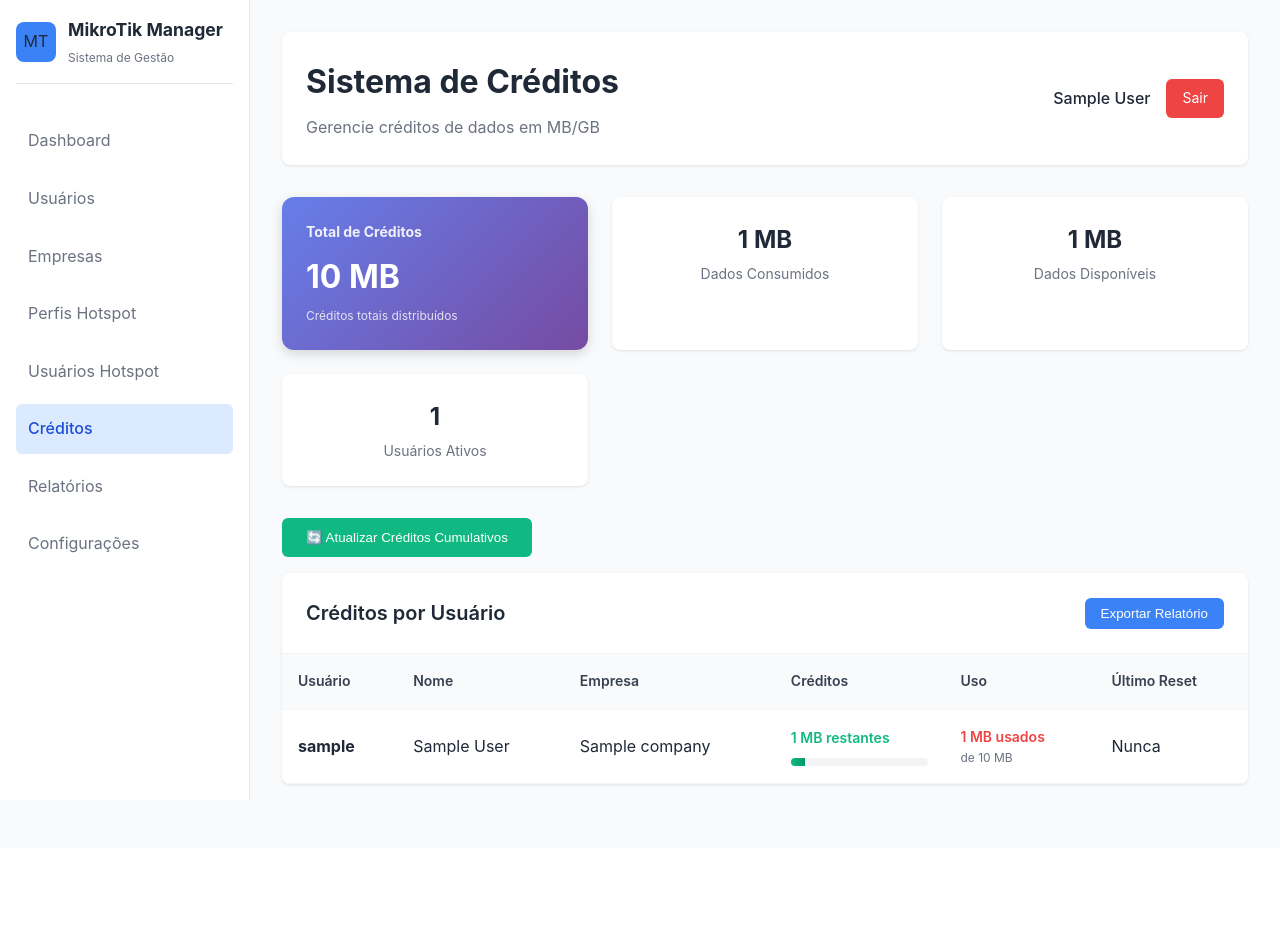
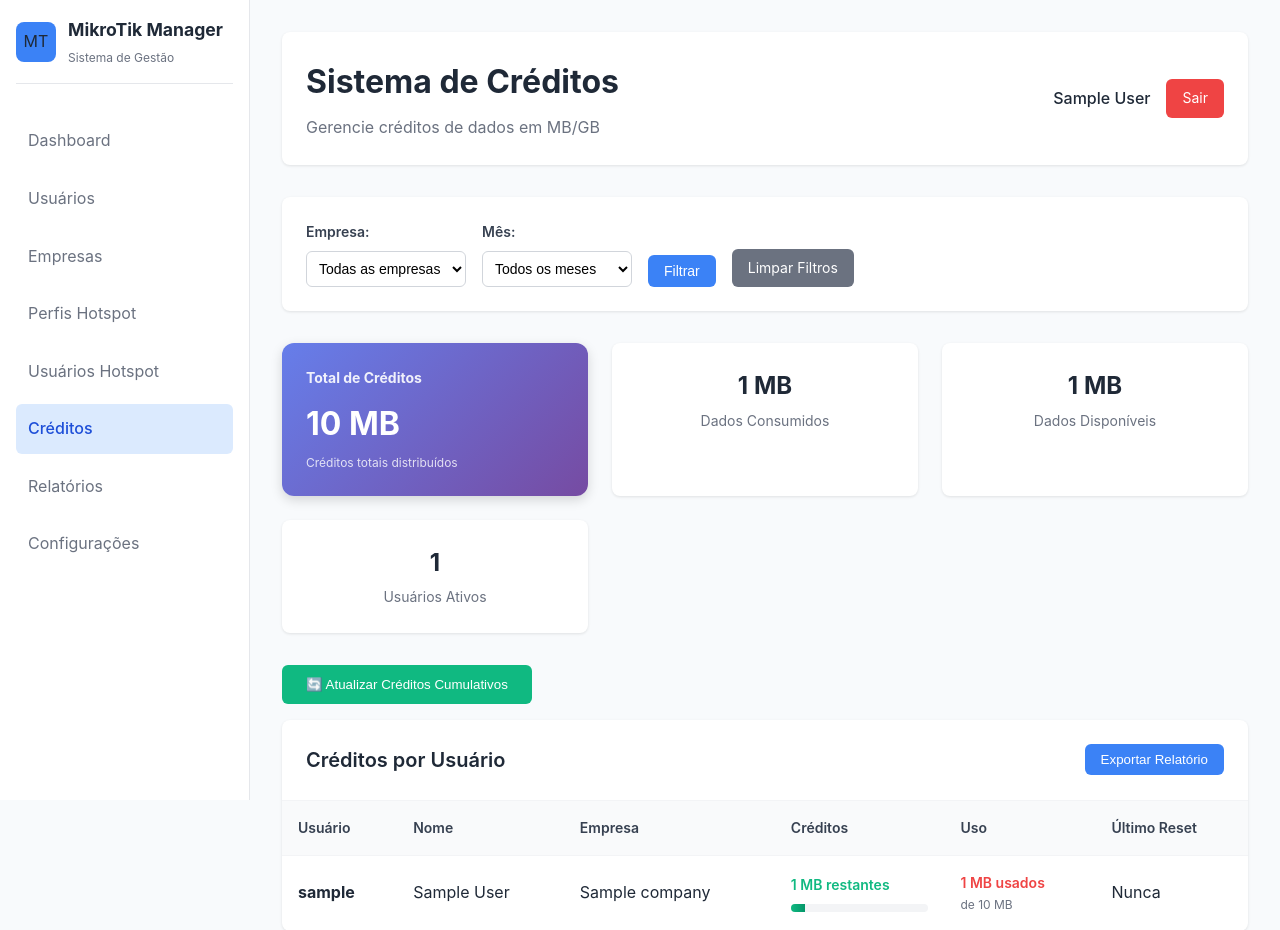
Before and after one commit to leodej/Hotspot-asso, a Flask app: page /credits in a window 1280 px wide. Shown: the top 930 px of the page. Before the commit the page ends 800 px from the top, so only its background shows below. Run offline with Flask 3, Linux system fonts and the light colour scheme; the visitor is signed in with stand-in values (Sample User, id 1); tables that the repository leaves empty hold one stand-in row (values such as "Sample post").

Commit message:
feat: add filters to credits page
Add filters by company, month, and combined filters with dynamic stats and result count.

#VERCEL_SKIP

Co-authored-by: Leandro <31863540+leodej@users.noreply.github.com>

```diff
--- a/app.py
+++ b/app.py
@@ -555,25 +555,81 @@ def edit_hotspot_user():
 @require_auth
 def credits():
     """Página de créditos"""
+    # Obter filtros da URL
+    company_filter = request.args.get('company', '')
+    month_filter = request.args.get('month', '')
+
     conn = get_db()
 
-    # Estatísticas de créditos
-    stats = {
-        'total_credits_mb': conn.execute('SELECT SUM(total_mb) as total FROM user_credits').fetchone()['total'] or 0,
-        'used_credits_mb': conn.execute('SELECT SUM(used_mb) as total FROM user_credits').fetchone()['total'] or 0,
-        'remaining_credits_mb': conn.execute('SELECT SUM(remaining_mb) as total FROM user_credits').fetchone()['total'] or 0,
-        'active_users': conn.execute('SELECT COUNT(*) as count FROM hotspot_users WHERE active = 1').fetchone()['count']
-    }
-
-    # Lista de créditos por usuário
-    credits_list = conn.execute('''
+    # Construir query base
+    base_query = '''
         SELECT hu.username, hu.full_name, c.name as company_name,
-               uc.total_mb, uc.used_mb, uc.remaining_mb, uc.last_reset, uc.updated_at
+               uc.total_mb, uc.used_mb, uc.remaining_mb, uc.last_reset, uc.updated_at,
+               c.id as company_id, strftime('%Y-%m', uc.created_at) as month_year
         FROM user_credits uc
         JOIN hotspot_users hu ON uc.hotspot_user_id = hu.id
         JOIN companies c ON hu.company_id = c.id
         WHERE hu.active = 1
-        ORDER BY uc.updated_at DESC
+    '''
+
+    params = []
+
+    # Aplicar filtro de empresa
+    if company_filter:
+        base_query += ' AND c.id = ?'
+        params.append(company_filter)
+
+    # Aplicar filtro de mês
+    if month_filter:
+        base_query += ' AND strftime("%Y-%m", uc.created_at) = ?'
+        params.append(month_filter)
+
+    base_query += ' ORDER BY uc.updated_at DESC'
+
+    # Buscar créditos filtrados
+    credits_list = conn.execute(base_query, params).fetchall()
+
+    # Calcular estatísticas baseadas nos filtros
+    stats_query = '''
+        SELECT
+            SUM(uc.total_mb) as total_credits_mb,
+            SUM(uc.used_mb) as used_credits_mb,
+            SUM(uc.remaining_mb) as remaining_credits_mb,
+            COUNT(DISTINCT hu.id) as active_users
+        FROM user_credits uc
+        JOIN hotspot_users hu ON uc.hotspot_user_id = hu.id
+        JOIN companies c ON hu.company_id = c.id
+        WHERE hu.active = 1
+    '''
+
+    stats_params = []
+    if company_filter:
+        stats_query += ' AND c.id = ?'
+        stats_params.append(company_filter)
+
+    if month_filter:
+        stats_query += ' AND strftime("%Y-%m", uc.created_at) = ?'
+        stats_params.append(month_filter)
+
+    stats_result = conn.execute(stats_query, stats_params).fetchone()
+
+    stats = {
+        'total_credits_mb': stats_result['total_credits_mb'] or 0,
+        'used_credits_mb': stats_result['used_credits_mb'] or 0,
+        'remaining_credits_mb': stats_result['remaining_credits_mb'] or 0,
+        'active_users': stats_result['active_users'] or 0
+    }
+
+    # Buscar empresas para o filtro
+    companies_list = conn.execute('SELECT * FROM companies WHERE active = 1 ORDER BY name').fetchall()
+
+    # Buscar meses disponíveis para o filtro
+    months_list = conn.execute('''
+        SELECT DISTINCT strftime('%Y-%m', uc.created_at) as month_year
+        FROM user_credits uc
+        JOIN hotspot_users hu ON uc.hotspot_user_id = hu.id
+        WHERE hu.active = 1 AND uc.created_at IS NOT NULL
+        ORDER BY month_year DESC
     ''').fetchall()
 
     conn.close()
@@ -581,7 +637,11 @@ def credits():
     return render_template('credits.html',
                          user={'name': session.get('name')},
                          stats=stats,
-                         credits_list=credits_list)
+                         credits_list=credits_list,
+                         companies_list=companies_list,
+                         months_list=months_list,
+                         selected_company=company_filter,
+                         selected_month=month_filter)
 
 @app.route('/reports')
 @require_auth
--- a/templates/credits.html
+++ b/templates/credits.html
@@ -130,6 +130,63 @@
                 color: #1f2937;
             }
 
+            .filters-container {
+                background: white;
+                padding: 1.5rem;
+                border-radius: 8px;
+                box-shadow: 0 1px 3px rgba(0,0,0,0.1);
+                margin-bottom: 2rem;
+                display: flex;
+                gap: 1rem;
+                align-items: center;
+                flex-wrap: wrap;
+            }
+
+            .filter-group {
+                display: flex;
+                flex-direction: column;
+                gap: 0.5rem;
+            }
+
+            .filter-label {
+                font-size: 0.875rem;
+                font-weight: 600;
+                color: #374151;
+            }
+
+            .filter-select {
+                padding: 0.5rem;
+                border: 1px solid #d1d5db;
+                border-radius: 6px;
+                background: white;
+                font-size: 0.875rem;
+                min-width: 150px;
+            }
+
+            .filter-button {
+                background: #3b82f6;
+                color: white;
+                border: none;
+                padding: 0.5rem 1rem;
+                border-radius: 6px;
+                cursor: pointer;
+                font-size: 0.875rem;
+                margin-top: 1.5rem;
+            }
+
+            .clear-filters {
+                background: #6b7280;
+                color: white;
+                border: none;
+                padding: 0.5rem 1rem;
+                border-radius: 6px;
+                cursor: pointer;
+                font-size: 0.875rem;
+                margin-top: 1.5rem;
+                text-decoration: none;
+                display: inline-block;
+            }
+
             table {
                 width: 100%;
                 border-collapse: collapse;
@@ -199,6 +256,40 @@
             }
         </style>
 
+        <!-- Filtros -->
+        <div class="filters-container">
+            <form method="GET" style="display: flex; gap: 1rem; align-items: end; flex-wrap: wrap;">
+                <div class="filter-group">
+                    <label class="filter-label">Empresa:</label>
+                    <select name="company" class="filter-select">
+                        <option value="">Todas as empresas</option>
+                        {% for company in companies_list %}
+                        <option value="{{ company.id }}" {% if selected_company == company.id %}selected{% endif %}>
+                            {{ company.name }}
+                        </option>
+                        {% endfor %}
+                    </select>
+                </div>
+
+                <div class="filter-group">
+                    <label class="filter-label">Mês:</label>
+                    <select name="month" class="filter-select">
+                        <option value="">Todos os meses</option>
+                        {% for month in months_list %}
+                        <option value="{{ month.month_year }}" {% if selected_month == month.month_year %}selected{% endif %}>
+                            {% set year, month_num = month.month_year.split('-') %}
+                            {% set month_names = ['', 'Janeiro', 'Fevereiro', 'Março', 'Abril', 'Maio', 'Junho', 'Julho', 'Agosto', 'Setembro', 'Outubro', 'Novembro', 'Dezembro'] %}
+                            {{ month_names[month_num|int] }} {{ year }}
+                        </option>
+                        {% endfor %}
+                    </select>
+                </div>
+
+                <button type="submit" class="filter-button">Filtrar</button>
+                <a href="{{ url_for('credits') }}" class="clear-filters">Limpar Filtros</a>
+            </form>
+        </div>
+
         <div class="credits-overview">
             <div class="credit-card">
                 <h3>Total de Créditos</h3>
@@ -244,7 +335,12 @@
 
         <div class="credits-table">
             <div class="section-header">
-                <h2 class="section-title">Créditos por Usuário</h2>
+                <h2 class="section-title">
+                    Créditos por Usuário
+                    {% if selected_company or selected_month %}
+                        ({{ credits_list|length }} encontrados)
+                    {% endif %}
+                </h2>
                 <button class="btn-primary">Exportar Relatório</button>
             </div>
             <table>
@@ -299,7 +395,11 @@
                     {% else %}
                     <tr>
                         <td colspan="6" style="text-align: center; color: #6b7280;">
-                            Nenhum crédito encontrado
+                            {% if selected_company or selected_month %}
+                                Nenhum crédito encontrado com os filtros aplicados
+                            {% else %}
+                                Nenhum crédito encontrado
+                            {% endif %}
                         </td>
                     </tr>
                     {% endfor %}
```
